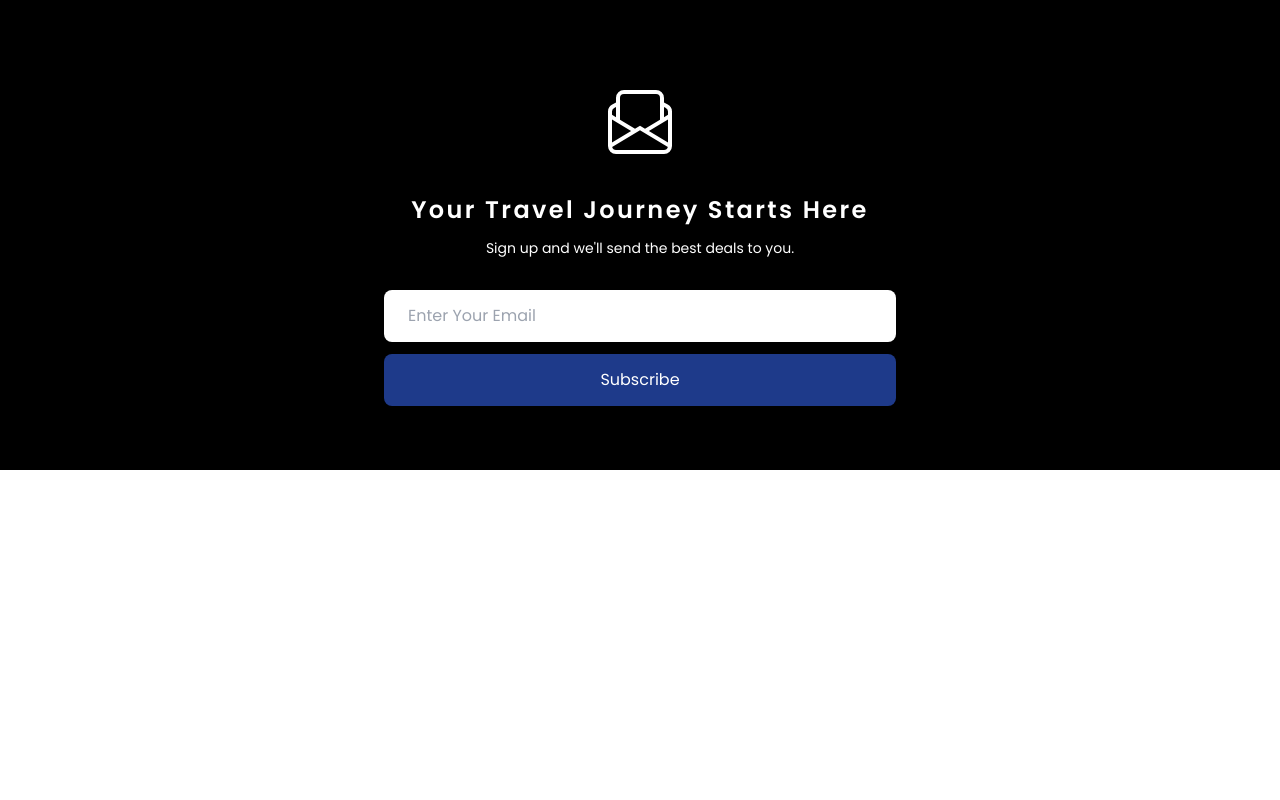
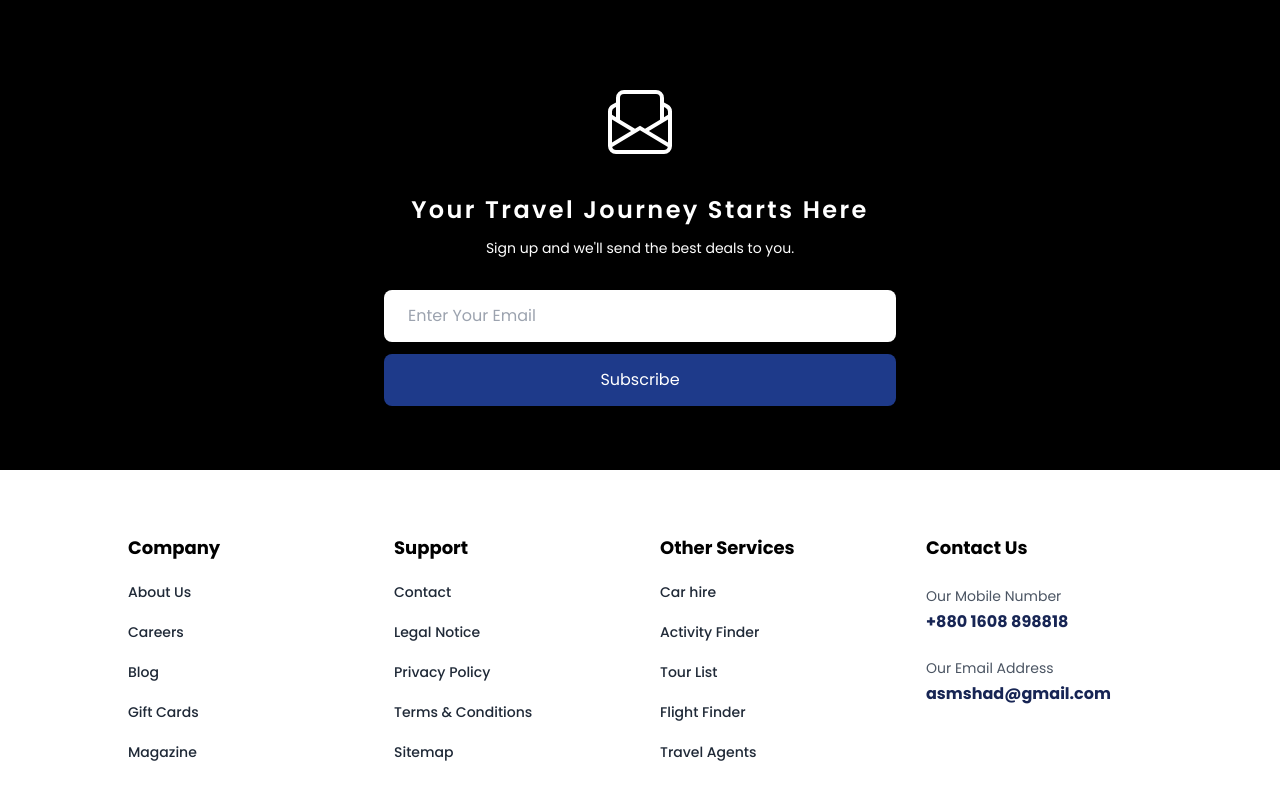
Before and after one commit to asm-shad/Advencha, a Next.js app: page / in a window 1280 px wide. Shown: the part 4146-4946 px from the top of the page. Before the commit the page ends 4616 px from the top, so only its background shows below. Built offline with nearby package versions, Linux system fonts and the light colour scheme; a web font is replaced by a local one.

Commit message:
Footer section Upper portion completed

```diff
--- a/app/layout.tsx
+++ b/app/layout.tsx
@@ -2,6 +2,7 @@ import type { Metadata } from "next";
 import { Poppins, Rancho } from "next/font/google"; // Add Rancho here
 import "./globals.css";
 import ResponsiveNav from "@/components/Home/Navbar/ResponsiveNav";
+import Footer from "@/components/Home/Footer/Footer";
 
 const poppins = Poppins({
   weight: ["100", "200", "300", "400", "500", "600", "700", "800", "900"],
@@ -46,6 +47,7 @@ export default function RootLayout({
       <body className={`${poppins.className}  antialiased`}>
         <ResponsiveNav></ResponsiveNav>
         {children}
+        <Footer></Footer>
       </body>
     </html>
   );
--- /dev/null
+++ b/components/Home/Footer/Footer.tsx
@@ -0,0 +1,86 @@
+import React from "react";
+
+const Footer = () => {
+  return (
+    <div className="pt-16 pb-16">
+      <div className="w-[80%] mx-auto items-start grid-cols-1 sm:grid-cols-2 grid md:grid-cols-2 lg:grid-cols-4 gap-10">
+        {/* First Part */}
+        <div className="space-y-5">
+          <h1 className="text-lg font-bold">Company</h1>
+          <p className="text-gray-800 font-medium cursor-pointer text-sm hover:text-blue-950">
+            About Us
+          </p>
+          <p className="text-gray-800 font-medium cursor-pointer text-sm hover:text-blue-950">
+            Careers
+          </p>
+          <p className="text-gray-800 font-medium cursor-pointer text-sm hover:text-blue-950">
+            Blog
+          </p>
+          <p className="text-gray-800 font-medium cursor-pointer text-sm hover:text-blue-950">
+            Gift Cards
+          </p>
+          <p className="text-gray-800 font-medium cursor-pointer text-sm hover:text-blue-950">
+            Magazine
+          </p>
+        </div>
+        {/* Second Part */}
+        <div className="space-y-5">
+          <h1 className="text-lg font-bold">Support</h1>
+          <p className="text-gray-800 font-medium cursor-pointer text-sm hover:text-blue-950">
+            Contact
+          </p>
+          <p className="text-gray-800 font-medium cursor-pointer text-sm hover:text-blue-950">
+            Legal Notice
+          </p>
+          <p className="text-gray-800 font-medium cursor-pointer text-sm hover:text-blue-950">
+            Privacy Policy
+          </p>
+          <p className="text-gray-800 font-medium cursor-pointer text-sm hover:text-blue-950">
+            Terms & Conditions
+          </p>
+          <p className="text-gray-800 font-medium cursor-pointer text-sm hover:text-blue-950">
+            Sitemap
+          </p>
+        </div>
+        {/* Third Part */}
+        <div className="space-y-5">
+          <h1 className="text-lg font-bold">Other Services</h1>
+          <p className="text-gray-800 font-medium cursor-pointer text-sm hover:text-blue-950">
+            Car hire
+          </p>
+          <p className="text-gray-800 font-medium cursor-pointer text-sm hover:text-blue-950">
+            Activity Finder
+          </p>
+          <p className="text-gray-800 font-medium cursor-pointer text-sm hover:text-blue-950">
+            Tour List
+          </p>
+          <p className="text-gray-800 font-medium cursor-pointer text-sm hover:text-blue-950">
+            Flight Finder
+          </p>
+          <p className="text-gray-800 font-medium cursor-pointer text-sm hover:text-blue-950">
+            Travel Agents
+          </p>
+        </div>
+        {/* Fourth Part */}
+        <div>
+          <h1 className="text-lg font-bold">Contact Us</h1>
+          <div className="mt-6">
+            <h1 className="text-sm text-gray-600">Our Mobile Number</h1>
+            <h1 className="text-base font-bold text-blue-950 mt-1">
+              +880 1608 898818
+            </h1>
+          </div>
+          <div className="mt-6">
+            <h1 className="text-sm text-gray-600">Our Email Address</h1>
+            <h1 className="text-base font-bold text-blue-950 mt-1">
+              asmshad@gmail.com
+            </h1>
+          </div>
+        </div>
+        {/* Bottom Section */}
+      </div>
+    </div>
+  );
+};
+
+export default Footer;
```
